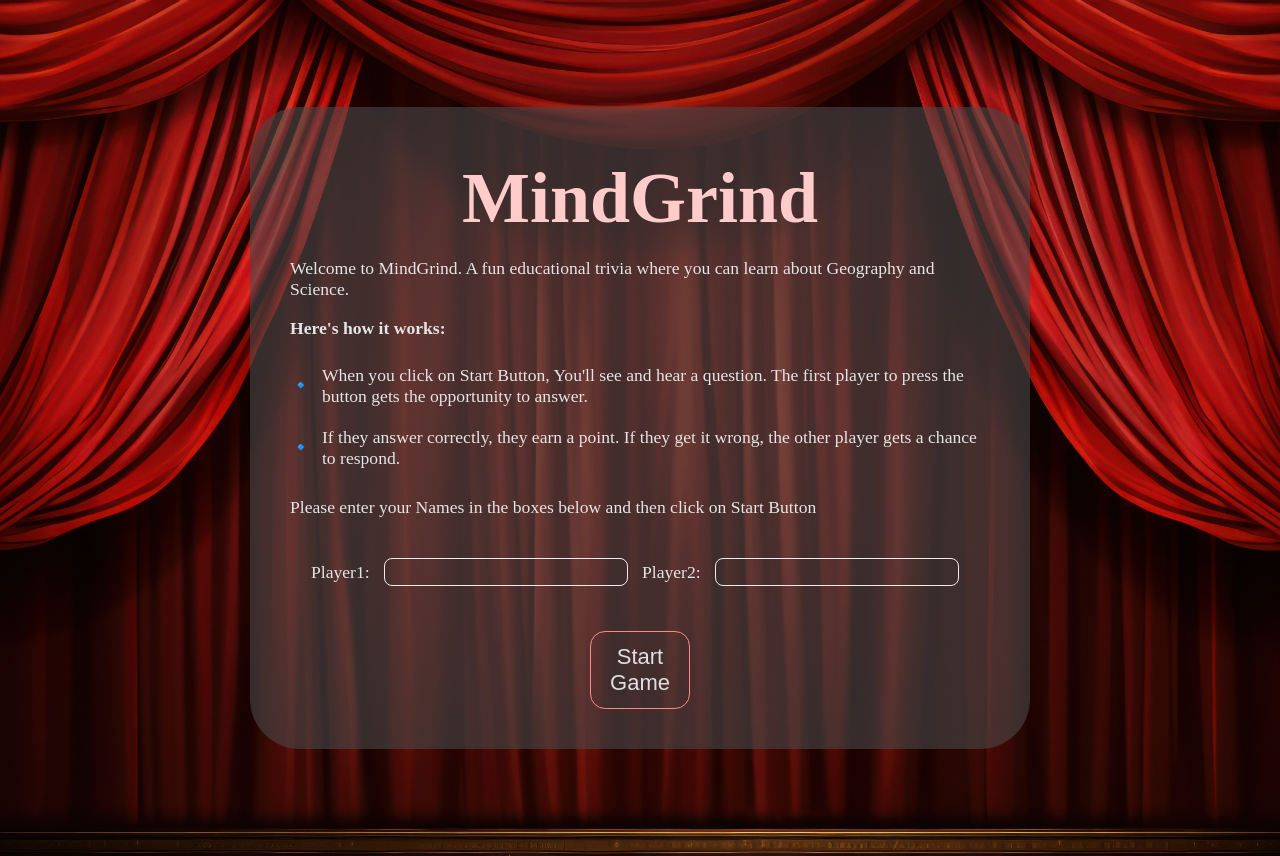
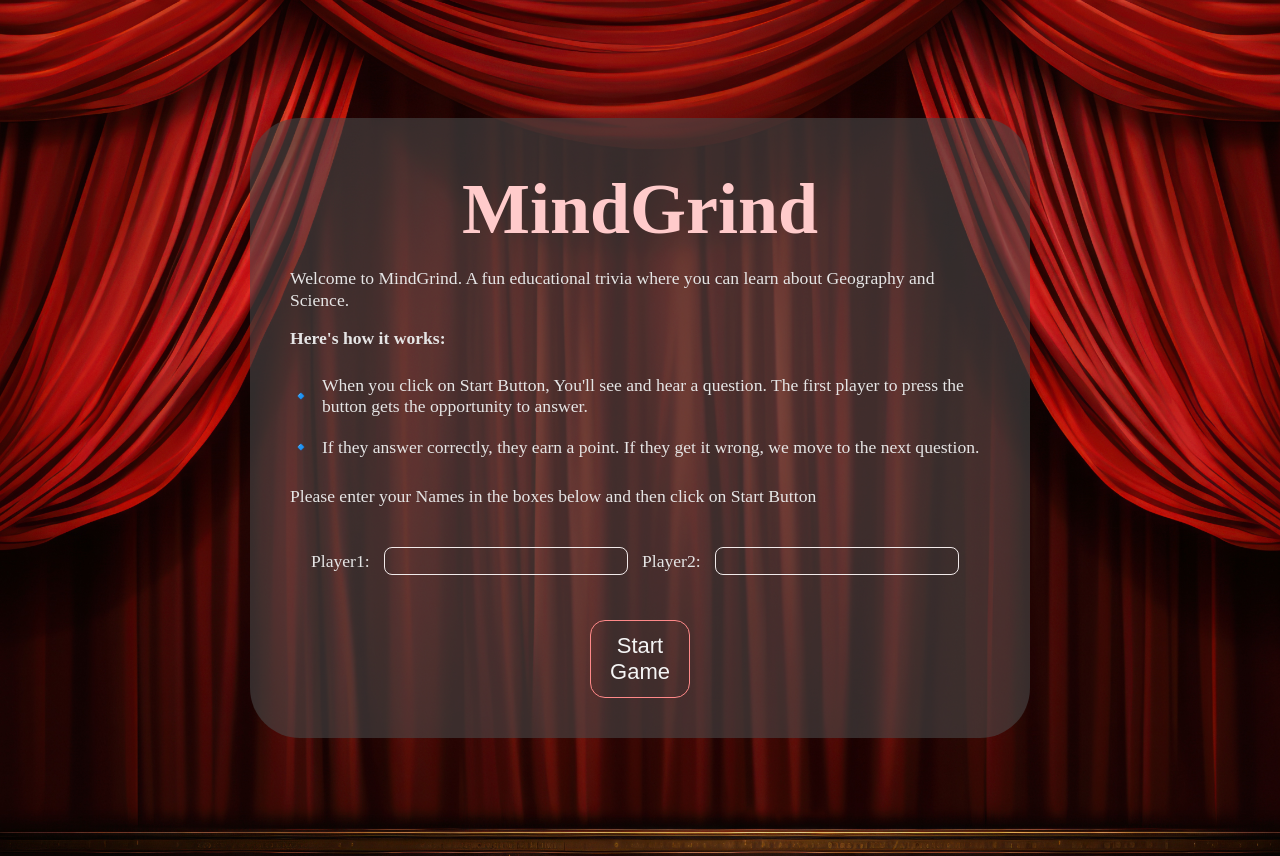
Before and after one commit to RaminKp/MindGrind, a Django app: page / in a window 1280 px wide. Run offline with Django 5.2, Linux system fonts and the light colour scheme; some web fonts are replaced.

Commit message:
Update intro.html

```diff
--- a/theApp/templates/intro.html
+++ b/theApp/templates/intro.html
@@ -9,7 +9,7 @@
   <link rel="preconnect" href="https://fonts.gstatic.com" crossorigin>
   <link href="https://fonts.googleapis.com/css2?family=Outfit:wght@100..900&family=Parkinsans&family=Spicy+Rice&display=swap" rel="stylesheet">
   <link rel="stylesheet" href="{% static 'css/intro.css' %}">
-  <script type="text/javascript" src="{% static 'javaScript/intro.js' %}">
+  <script type="text/javascript" src="{% static 'js/intro.js' %}">
   </script>
 </head>
 <body>
@@ -20,7 +20,7 @@
   <p><strong>Here's how it works:</strong></p>
   <ul>
     <li>When you click on Start Button, You'll see and hear a question. The first player to press the button gets the opportunity to answer.</li>
-    <li>If they answer correctly, they earn a point. If they get it wrong, the other player gets a chance to respond.</li>
+    <li>If they answer correctly, they earn a point. If they get it wrong, we move to the next question.</li>
   </ul>
   {% comment %} <p>The game continues with new questions, testing and improving speed, knowledge, and quick thinking!</p>   {% endcomment %}
   <p class="lastSentence">Please enter your Names in the boxes below and then click on Start Button</p>
@@ -31,7 +31,7 @@
     <label class="playerLabel Player2label">Player2: </label>
     <input type="text" name="player2" class="playerName player2name" id="player2name" required>
     <br>
-    <button id="startBtn" class="startBtn" type="submit" name="Start"><a href="{% url 'start_game' %}">Start Game</a></button>
+    <button id="startBtn" class="startBtn" type="submit" name="Start">Start Game</button>
   </form>
 
 </div>
```
